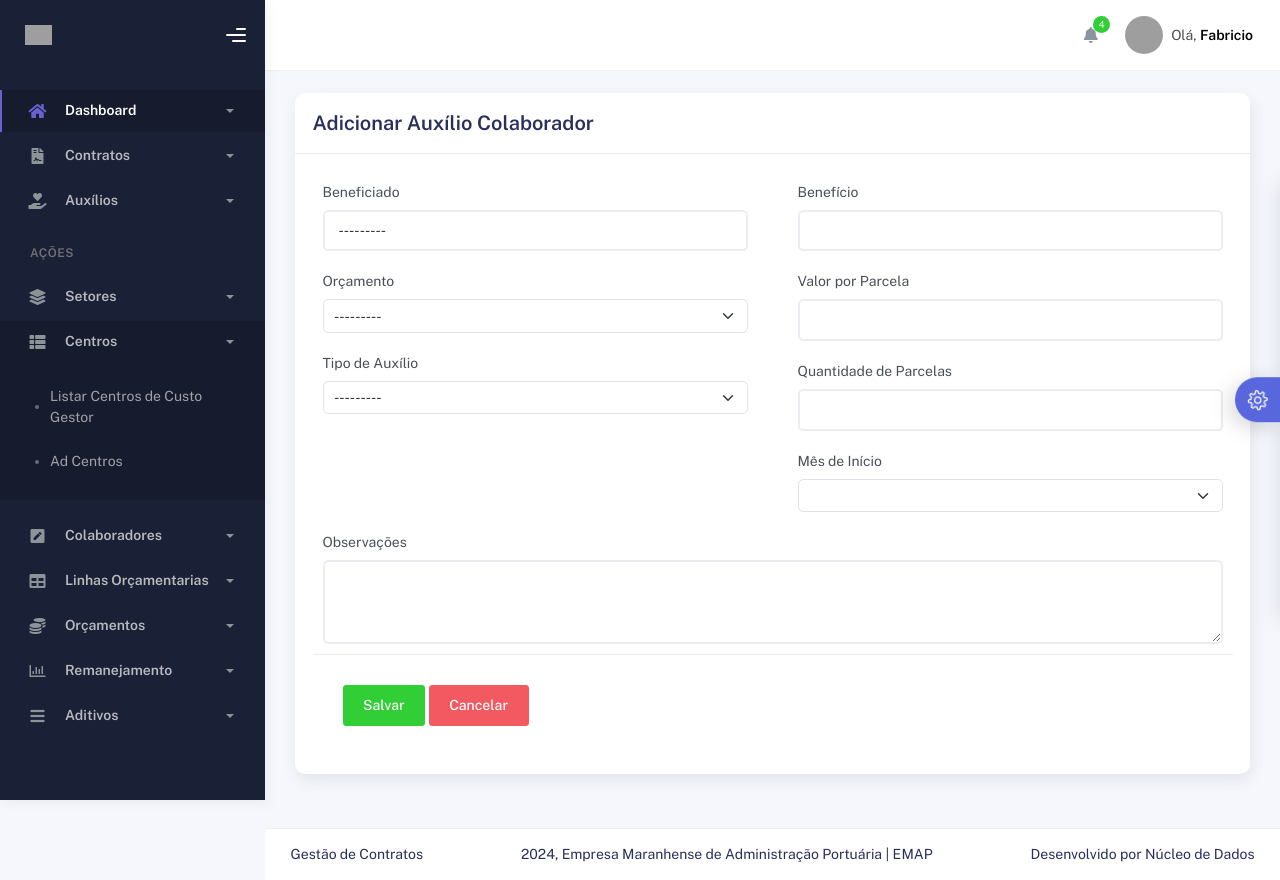
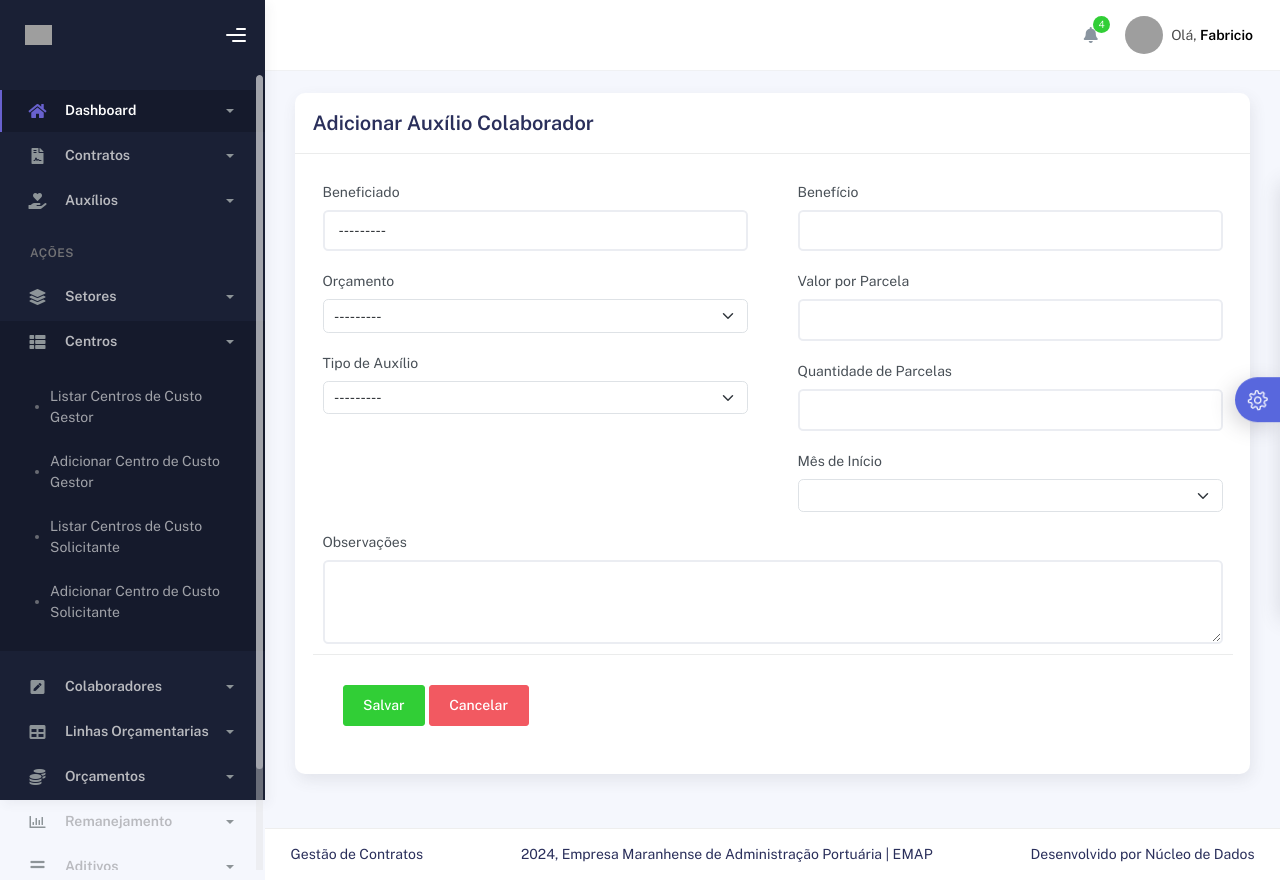
Before and after one commit to DaniloDalessandro/ccdop, a Django app: page /auxilios/create/ in a window 1280 px wide, after a click on "Centros". Run offline with Django 5.2, Linux system fonts and the light colour scheme; data comes from the database, SQL or seed files in the repository; both versions use the stored data as it was after the commit; data that the repository does not hold is empty; some libraries are stand-ins or nearby versions; grey boxes are pictures that could not be loaded.

Commit message:
ajuste em contratos

```diff
--- a/contract/templates/centros/centrodecustogestor_form.html
+++ b/contract/templates/centros/centrodecustogestor_form.html
@@ -1,6 +1,4 @@
 {% extends 'index.html' %}
-
-{% block title %}{{ view.object.pk|default:"Novo" }} Centro de Custo Gestor{% endblock %}
 
 {% block 'conteudo' %}
 <div class="container">
@@ -24,7 +22,7 @@
                             <button type="submit" class="btn btn-success">
                                 {% if view.object.pk %}Atualizar{% else %}Cadastrar{% endif %}
                             </button>
-                            <a href="" class="btn btn-secondary">Cancelar</a>
+                            <a href="{% url 'centrodecustogestor_list' %}" class="btn btn-secondary">Cancelar</a>
                         </div>
                     </form>
                 </div>
--- a/contract/urls.py
+++ b/contract/urls.py
@@ -47,8 +47,8 @@ urlpatterns = [
     path('<int:pk>/editarcolaborador/', ColaboradorUpdateView.as_view(), name='colaborador_update'),
     path('<int:pk>/deletarcolaborador/', ColaboradorDeleteView.as_view(), name='colaborador_delete'),
     # ==============================================================================================
-    path('centros/', CentroDeCustoGestorListView.as_view(), name='centrodecustogestor_list'),
-    path('novocentrodecusto/', CentroDeCustoGestorCreateView.as_view(), name='centrodecustogestor_create'),
+    path('centrogestor/', CentroDeCustoGestorListView.as_view(), name='centrodecustogestor_list'),
+    path('novocentrodecustogestor/', CentroDeCustoGestorCreateView.as_view(), name='centrodecustogestor_create'),
     path('<int:pk>/editarcentrodecusto/', CentroDeCustoGestorUpdateView.as_view(), name='centrodecustogestor_update'),
     path('<int:pk>/deletarcentrodecusto/', CentroDeCustoGestorDeleteView.as_view(), name='centrodecustogestor_delete'),
     # ==============================================================================================
--- a/templates/index.html
+++ b/templates/index.html
@@ -173,13 +173,23 @@
                 <div class="collapse" id="sidebarLayouts">
                   <ul class="nav nav-collapse">
                     <li>
-                      <a href="{% url 'centrodecustogestor_create' %}">
+                      <a href="{% url 'centrodecustogestor_list' %}">
                         <span class="sub-item">Listar Centros de Custo Gestor</span>
                       </a>
                     </li>
                     <li>
                       <a href="{% url 'centrodecustogestor_create' %}">
-                        <span class="sub-item">Ad Centros</span>
+                        <span class="sub-item">Adicionar Centro de Custo Gestor</span>
+                      </a>
+                    </li>
+                    <li>
+                      <a href="{% url 'centrodecustogestor_list' %}">
+                        <span class="sub-item">Listar Centros de Custo Solicitante</span>
+                      </a>
+                    </li>
+                    <li>
+                      <a href="{% url 'centrodecustogestor_list' %}">
+                        <span class="sub-item">Adicionar Centro de Custo Solicitante</span>
                       </a>
                     </li>
                   </ul>
```
Also changed, not shown: db.sqlite3.
